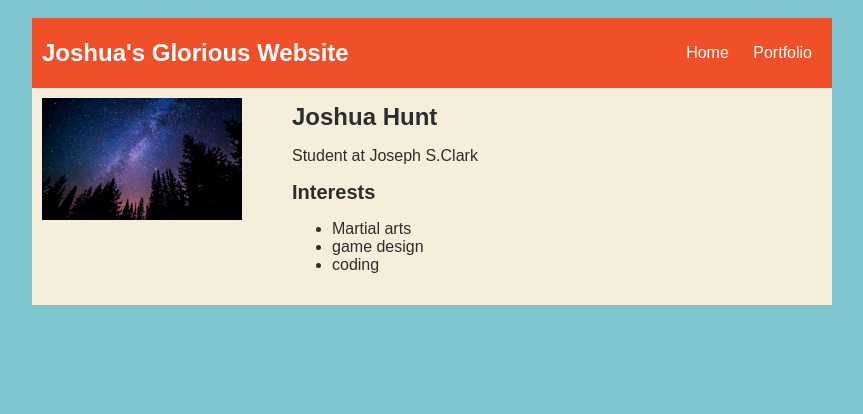
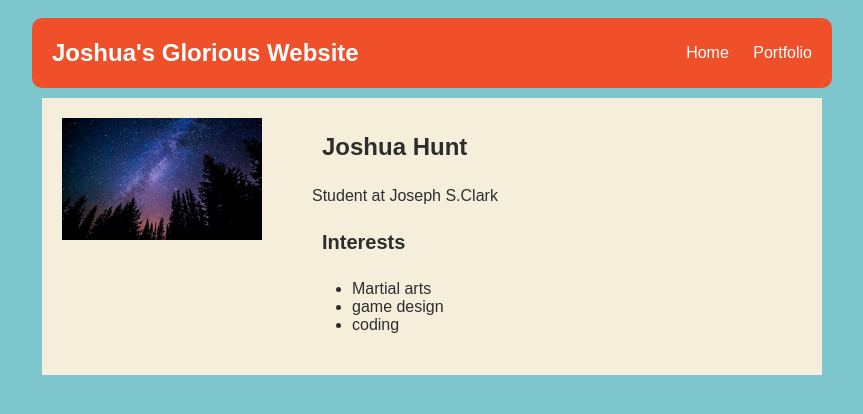
Before and after one commit to lahtiger/lahtiger.github.io, a plain HTML site: page index.html in a window 1280 px wide. Shown: the whole page, without its empty margins (208-1071 px from the left). Drawn offline with Linux system fonts and the light colour scheme.

Commit message:
space nav

```diff
--- a/index.html
+++ b/index.html
@@ -11,6 +11,7 @@
             header {
                 font-size: 1.5em;
                 font-weight: bold;
+                padding: 10px;
             }
             [id=all-contents] {
                 max-width: 800px;
@@ -23,6 +24,7 @@
                 margin: 0 auto;
                 display: flex;
                 padding: 10px;
+                border-radius: 10px;
             }
             nav header {
                 display: flex;
@@ -46,6 +48,7 @@
             main {
                 background: rgb(245, 238, 219);
                 display: flex;
+                padding: 10px;
             }
             [class=sidebar] {
                 margin-right: 25px;
@@ -59,7 +62,11 @@
                 padding: 15px;
             }
             [class=interests] header {
-                font-size: 1.25em;
+                font-size: 1.25em
+
+            }
+            [id=main-content] {
+                padding: 10px;
             }
         </style>
         <title>Joshua's Amazing Website!!!</title>
@@ -74,6 +81,7 @@
                 </ul>
             </nav>
 
+            <div id="main-content">
             <main>
                 <div class="sidebar">
                     <img src="/stars-feature-1.jpg">
@@ -93,5 +101,6 @@
                 </div>
             </main>
         </div>
+    </div>
     </body>
 </html>
```
